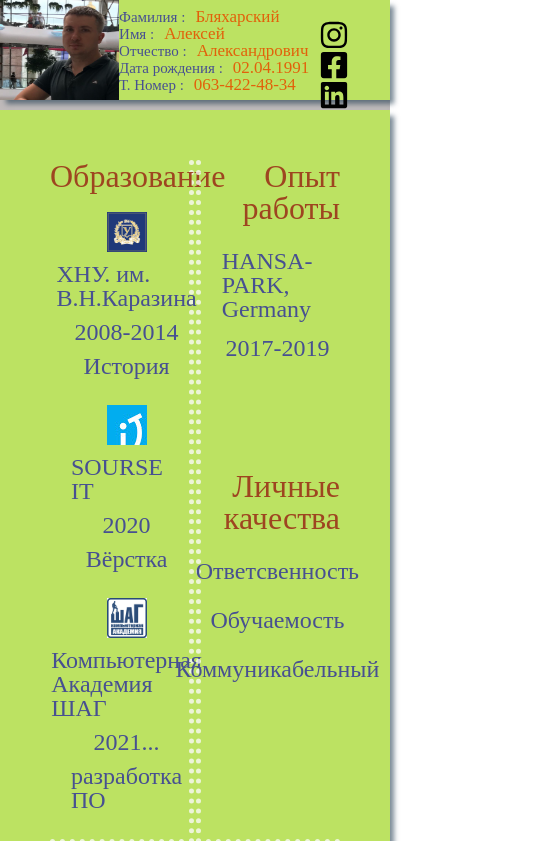
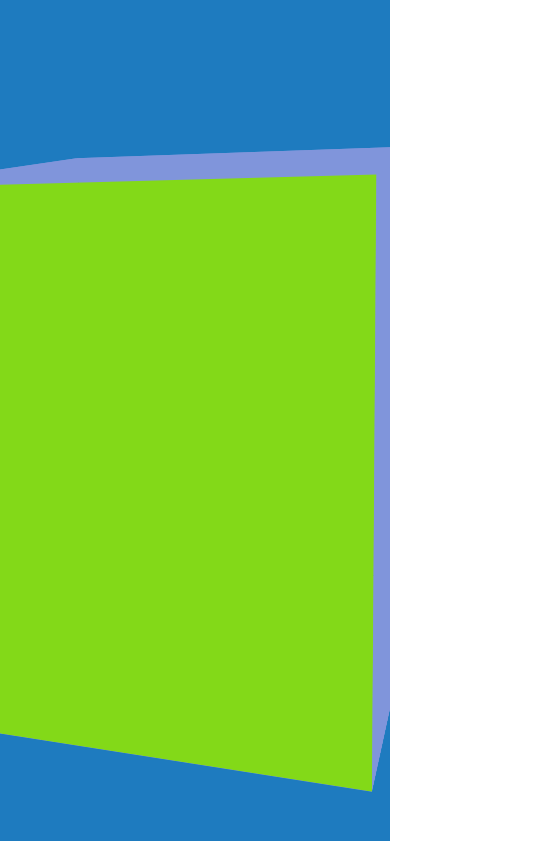
Before and after one commit to AlexABA91/Resume, a plain HTML site: page index.html in a window 390 px wide. Shown: the top 841 px of the page, 550 px wide, since content can reach past the window. Drawn offline with Linux system fonts and the light colour scheme.

Commit message:
Cube Dan

```diff
--- a/index.html
+++ b/index.html
@@ -10,33 +10,51 @@
 </head>
 
 <body>
+	<div class="preloder" id="preloder">
+		<div class="cube">
+			<div class="side front"></div>
+			<div class="side back"></div>
+			<div class="side top"></div>
+			<div class="side bottom"></div>
+			<div class="side left"></div>
+			<div class="side right"></div>
+			<div class="prosent">
+				<div class="loding"></div>
+				<div class="loding"></div>
+				<div class="loding"></div>
+				<div class="loding"></div>
+				<div class="loding"></div>
+				<div class="caunter"></div>
+			</div>
+		</div>
+	</div>
 	<div id="wrapper">
 		<div class="layout">
 			<header>
 				<div class="avatar"><img src="./images/200236100103_295211.png" alt=""></div>
 				<div class="data">
 					<p class="title">
-						Фамилия :<span class="mydata">Бляхарский</span>
+						Фамилия:<span class="mydata">Бляхарский</span>
 					</p>
 					<p class="title">
-						Имя :<span class="mydata">Алексей</span>
+						Имя:<span class="mydata">Алексей</span>
 					</p>
 					<p class="title">
-						Отчество :<span class="mydata">Александрович</span>
+						Отчество:<span class="mydata">Александрович</span>
 					</p>
 					<p class="title">
-						Дата рождения :<span class="mydata">02.04.1991</span>
+						Дата рождения:<span class="mydata">04.02.1991</span>
 					</p>
 					<p class="title">
-						Т. Номер :<span class="mydata">063-422-48-34</span>
+						Тел.:<span class="mydata">063-422-48-34</span>
 					</p>
 				</div>
 				<div class="icon">
 					<a class="instagram" href="https://www.instagram.com/bliakharskyi/?utm_medium=copy_link">
-						<img src="/images/instagram-brands.svg" alt="">
+						<img src="images/instagram-brands.svg" alt="">
 					</a>
-					<a class="facebook" href="https://www.facebook.com/profile_id=100023037031177">
-						<img src="/images/facebook-square-brands.svg" alt="">
+					<a class="facebook" href="https://www.facebook.com/profile.php?id=100023037031177">
+						<img src="images/facebook-square-brands.svg" alt="">
 					</a>
 					<a class="linkedin" href="https://www.linkedin.com/in/alex-blakharskiy-a793081a6/">
 						<img src="images/linkedin-brands.svg" alt="">
@@ -49,54 +67,52 @@
 			<main>
 				<div class="education">
 					<h2>Образование</h2>
-					<li>
-						<ul><img class="icom-wher" src="images/Kharazina.png" alt="">
-							<p class="wher">ХНУ. им. В.Н.Каразина
-							<p class="yare">2008-2014
+
+					<ul>
+						<li><img class="icom-wher" src="images/Kharazina.png" alt="">
+							<p class="wher">ХНУ им. В.Н.Каразина</p>
+							<p class="yare">2008-2014</p>
 							<p class="specialty">История</p>
-							</p>
-							</p>
-						</ul>
-						<ul><img class="icom-wher" src="images/unnamed.png" alt="">
-							<p class="wher">SOURSE IT
-							<p class="yare">2020
-							<p class="specialty">Вёрстка</p>
-							</p>
-							</p>
-						</ul>
-						<ul><img class="icom-wher" src="images/step.png" alt="">
-							<p class="wher">Компьютерная Академия ШАГ
-							<p class="yare">2021...
-							<p class="specialty">разработка ПО</p>
-							</p>
-							</p>
-						</ul>
 
 
-					</li>
+						</li>
+						<li><img class="icom-wher" src="images/unnamed.png" alt="">
+							<p class="wher">SOURSE IT</p>
+							<p class="yare">2020</p>
+							<p class="specialty">Вёрстка</p>
+
+
+						</li>
+						<li><img class="icom-wher" src="images/step.png" alt="">
+							<p class="wher">Компьютерная Академия ШАГ </p>
+							<p class="yare">2021...</p>
+							<p class="specialty">разработка ПО</p>
+						</li>
+					</ul>
+
 				</div>
 				<div class="con2">
-					<div class="work-bifore">
+					<!--<div class="work-bifore">
 						<h2>Опыт работы</h2>
-						<li class="work-list">
-							<ul>HANSA-PARK, Germany<p>2017-2019</p>
-							</ul>
-						</li>
-					</div>
+						<ul class="work-list">
+							<li>HANSA-PARK, Germany<p>2017-2019</p>
+							</li>
+						</ul>
+					</div>-->
 					<div class="persen-skils">
 						<h2>Личные качества</h2>
-						<li>
-							<ul>Ответсвенность</ul>
-							<ul>Обучаемость</ul>
-							<ul>Коммуникабельный</ul>
-						</li>
+						<ul>
+							<li>Ответственность</li>
+							<li>Обучаемость</li>
+							<li>Коммуникабельность</li>
+						</ul>
 					</div>
 				</div>
 				<div class="skils">
 					<h2>Навыки</h2>
-					<div class="img-skils"><img src="/images/html5-brands.svg" alt="HTML"></div>
-					<div class="img-skils"><img src="/images/css3-alt-brands.svg" alt="CSS"></div>
-					<div class="img-skils"><img src="/images/sass-brands.svg" alt="SASS"></div>
+					<div class="img-skils"><img src="images/html5-brands.svg" alt="HTML"></div>
+					<div class="img-skils"><img src="images/css3-alt-brands.svg" alt="CSS"></div>
+					<div class="img-skils"><img src="images/sass-brands.svg" alt="SASS"></div>
 					<div class="img-skils"><img src="images/js-brands.svg" alt="JS"></div>
 				</div>
 				<div class="mywork">
--- a/sass/all.scss
+++ b/sass/all.scss
@@ -4,6 +4,7 @@
 @import "global/var";
 @import "global/styles";
 
+@import "partials/loder";
 @import "partials/header";
 @import "partials/main";
 @import "partials/footer";
--- a/sass/partials/_header.scss
+++ b/sass/partials/_header.scss
@@ -33,7 +33,7 @@ header {
 		display: inline-block;
 		width: 30%;
 		align-self: center;
-		flex-basis: 0 0 auto;
+
 		min-width: 200px;
 		position: relative;
 		right: 15%;
@@ -67,7 +67,6 @@ header {
 }
 @media (max-width: 1200px) {
 	header {
-		pointer-events: none;
 		height: 100px;
 		& .data {
 			right: 0%;
@@ -80,6 +79,7 @@ header {
 			}
 		}
 		& .avatar {
+			pointer-events: none;
 			height: 100%;
 			overflow: hidden;
 		}
@@ -88,3 +88,22 @@ header {
 		}
 	}
 }
+@media (max-width: 600px) {
+	header {
+		& .icon {
+			flex-wrap: wrap;
+			margin: 10px 10px 0 0;
+			& a img {
+				height: 20px;
+				width: 20px;
+			}
+		}
+		& .data .title {
+			margin: 5px 0 0 5px;
+			font-size: 10px;
+			& .mydata {
+				font-size: 12px;
+			}
+		}
+	}
+}
--- /dev/null
+++ b/sass/partials/_loder.scss
@@ -0,0 +1,51 @@
+.preloder {
+   position: fixed;
+   display: flex;
+   left: 0;
+   top: 0;
+   width: 100%;
+   height: 100%;
+   background-color: #1e7bbf;
+   z-index: 99;
+   overflow: hidden;
+   justify-content: center;
+   align-items: center;
+   box-sizing: border-box;
+   perspective: 1000px;
+
+   & .cube {
+      height: 500px;
+      width: 400px;
+      transform-style: preserve-3d;
+      transform: rotate3d(1, 1, 0, -25deg);
+      backface-visibility: hidden;
+
+      & .side {
+         position: absolute;
+         height: inherit;
+         width: inherit;
+         background-color: #8095db;
+      }
+      .front {
+         transform: translateZ(200px);
+         background-color: #83d918;
+      }
+      .back {
+         transform: rotateY(180deg) translateZ(200px);
+      }
+      .top {
+         height: 400px;
+         transform: rotateX(90deg) translateZ(200px);
+      }
+      .bottom {
+         height: 400px;
+         transform: rotateX(-90deg) translateZ(300px);
+      }
+      .left {
+         transform: rotateY(-90deg) translateZ(200px);
+      }
+      .right {
+         transform: rotateY(90deg) translateZ(200px);
+      }
+   }
+}
--- a/sass/partials/_main.scss
+++ b/sass/partials/_main.scss
@@ -18,11 +18,11 @@ main {
 			color: rgba(156, 58, 28, 0.938);
 			margin-bottom: 20px;
 		}
-		li {
+		ul {
 			width: 80%;
 			margin: 0 auto;
 			list-style: none;
-			& ul {
+			& li {
 				width: 100%;
 				display: flex;
 				flex-direction: column;
@@ -42,7 +42,7 @@ main {
 			color: rgba(156, 58, 28, 0.938);
 			margin-bottom: 20px;
 		}
-		li ul p {
+		ul li p {
 			margin-top: 10px;
 			font-size: 1.5rem;
 			color: rgb(71, 80, 145);
@@ -59,7 +59,7 @@ main {
 		& h2 {
 			text-align: end;
 		}
-		& li ul {
+		& ul li {
 			margin-top: 25px;
 			font-size: 1.5rem;
 			color: rgb(71, 80, 145);
@@ -94,6 +94,7 @@ main {
 	flex-wrap: wrap;
 	width: 100%;
 	justify-content: space-around;
+	overflow: hidden;
 	& h2 {
 		width: 100%;
 		margin-bottom: 20px;
@@ -105,3 +106,41 @@ main {
 		margin-top: 10px;
 	}
 }
+@media (max-width: 600px) {
+	main {
+		.education,
+		.con2 {
+			border: none;
+		}
+		.education h2,
+		.con2 h2,
+		.skils h2 {
+			font-size: 1.2rem;
+		}
+	}
+	main .education ul li p {
+		font-size: 0.8rem;
+	}
+
+	main .con2 ul li {
+		font-size: 0.8rem;
+	}
+	@media (max-width: 451px) {
+		main {
+			flex-direction: column;
+			align-items: center;
+			.education h2,
+			.con2 h2,
+			.skils h2 {
+				text-align: center;
+			}
+			p,
+			li {
+				text-align: center;
+			}
+			.con2 .work-list {
+				margin-bottom: 20px;
+			}
+		}
+	}
+}
```
Also changed, not shown: css/all.css.
